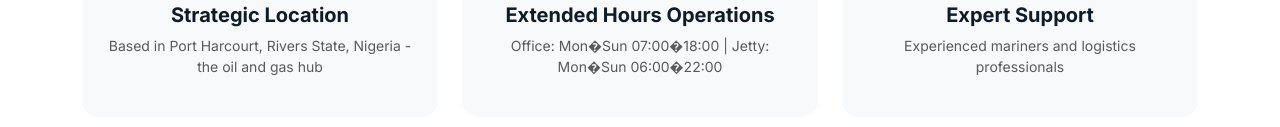
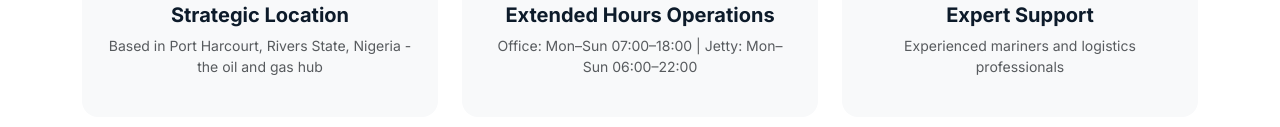
Before and after one commit to Kefox-Nwoko/saibros_energy_preview, a plain HTML site: page about.html in a window 1280 px wide. Shown: the part 1001-1128 px from the top of the page. Drawn offline with nearby package versions, Linux system fonts and the light colour scheme; no server answers.

Commit message:
Fix broken dash characters in about.html - replace with proper HTML entities

```diff
--- a/about.html
+++ b/about.html
@@ -171,7 +171,7 @@
                 <div class="p-4 bg-light rounded-4">
                     <i class="bi bi-clock-fill fs-1 text-primary mb-3"></i>
                     <h5><span>Extended Hours Operations</span></h5>
-                    <p class="small text-muted"><span>Office: Mon�Sun 07:00�18:00 | Jetty: Mon�Sun 06:00�22:00</span></p>
+                    <p class="small text-muted"><span>Office: Mon&ndash;Sun 07:00&ndash;18:00 | Jetty: Mon&ndash;Sun 06:00&ndash;22:00</span></p>
                 </div>
             </div>
             <div class="col-md-4 text-center">
```
